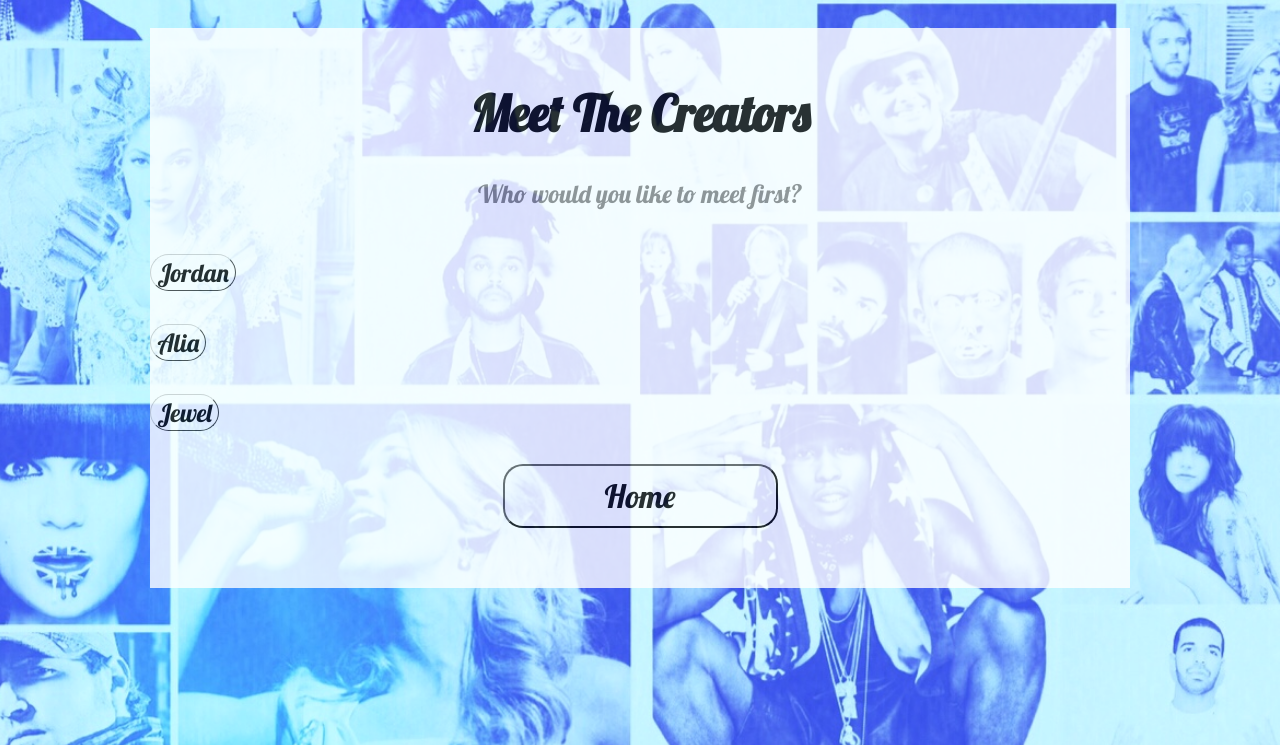
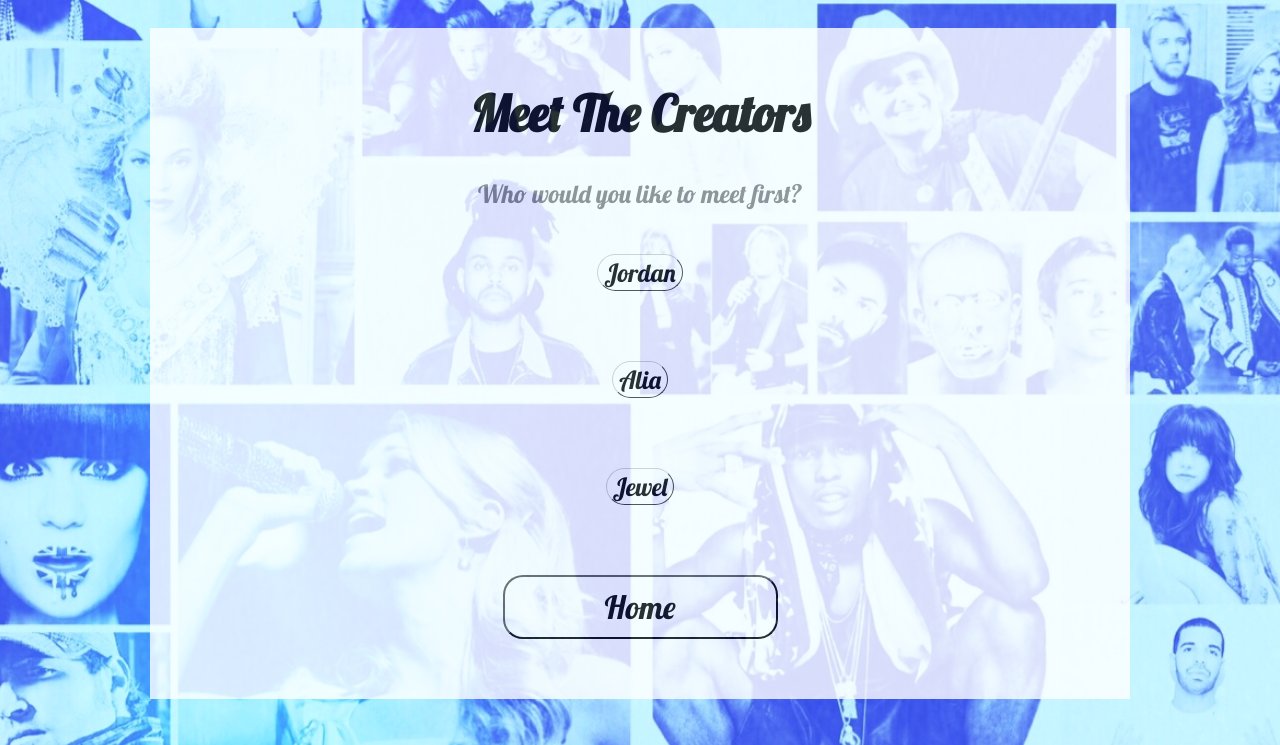
Before and after one commit to aawni/guess-that-song, a Python web app: template guess-that-song-1026/templates/about.html in a window 1280 px wide. Shown: the top 745 px of the page. Run offline with Jinja, Linux system fonts and the light colour scheme; the template is opened without the code that fills it, so the values that code supplies are empty; some libraries are stand-ins or nearby versions.

Commit message:
fixed buttons

```diff
--- a/guess-that-song-1026/stylesheets/style.css
+++ b/guess-that-song-1026/stylesheets/style.css
@@ -152,6 +152,21 @@ body.stew {
   text-decoration: none;
   float: left;
 }
+.small_btn_center {
+  font-family: 'Lobster', cursive;
+  font-size: 25px;
+  text-decoration: none;
+  padding: 2px 6px 2px 6px;
+  border-top: 1px solid #CCCCCC;
+  border-right: 1px solid #333333;
+  border-bottom: 1px solid #333333;
+  border-left: 1px solid #CCCCCC;
+  -moz-border-radius: 20;
+  border-radius: 20px;
+  color: #000000;
+  background: #ffffff;
+  text-decoration: none;
+}
 
 form {
   margin-left: 0px;
--- a/guess-that-song-1026/templates/about.html
+++ b/guess-that-song-1026/templates/about.html
@@ -15,7 +15,7 @@
 
 <div class="about_style">
             <form id="show_jordan" action="/about" method="get">
-              <div><input class="small_btn" type="submit" value="Jordan"></div>
+              <div><input class="small_btn_center" type="submit" value="Jordan"></div>
             </form>
             <div class="small_spacer"></div>
             <div id="jordan_div" style="display: none">
@@ -27,7 +27,7 @@
 
 <div class="about_style">
             <form id="show_alia" action="/about" method="get">
-              <div><input class="small_btn" type="submit" value="Alia"></div>
+              <div><input class="small_btn_center" type="submit" value="Alia"></div>
             </form>
             <div class="small_spacer"></div>
             <div id="alia_div" style="display: none">
@@ -39,7 +39,7 @@
 
 <div class="about_style">
             <form id="show_jewel" action="/about" method="get">
-              <div><input class="small_btn" type="submit" value="Jewel"></div>
+              <div><input class="small_btn_center" type="submit" value="Jewel"></div>
             </form>
             <div class="small_spacer"></div>
             <div id="jewel_div" style="display: none">
--- a/guess-that-song-1026/templates/friends.html
+++ b/guess-that-song-1026/templates/friends.html
@@ -39,7 +39,7 @@
     {%endif%}
     <form id="show_add_friends" action="/friends" method="post">
     <p>
-      <div><input class="small_btn" type="submit" value="Find Friends"></div>
+      <div><input class="small_btn_center" type="submit" value="Find Friends"></div>
     </p>
     <div class="spacer">
     </div>
@@ -47,7 +47,7 @@
     <form id="add_friends_form" action="/friends" method="post" style="display: none">
     <p>
       <div class="labels">Enter their nickname: <input name="friend_nickname"></input></div>
-      <div><input class="small_btn" type="submit" value="Add Friend"></div>
+      <div><input class="small_btn_center" type="submit" value="Add Friend"></div>
     </p>
     <div class="spacer"></div>
     </form>
--- a/guess-that-song-1026/templates/results.html
+++ b/guess-that-song-1026/templates/results.html
@@ -37,7 +37,7 @@
 
     <form id="show_answers" action="/results" method="post">
     <p>
-      <div><input class="small_btn" id="show_answers_button" type="submit" value="See Answers"></div>
+      <div><input class="small_btn_center" id="show_answers_button" type="submit" value="See Answers"></div>
     </p>
     </form>
 
```
